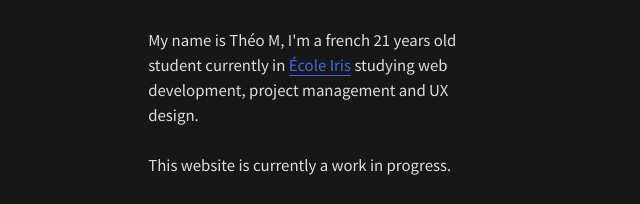
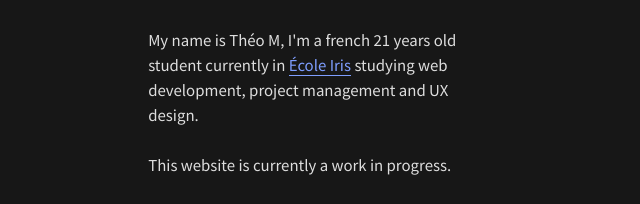
Before and after one commit to 03h7/site, a plain HTML site: page index.html in a window 1280 px wide. Shown: the part 173-377 px from the top of the page, 319-959 px from the left. Drawn offline with nearby package versions, Linux system fonts and the light colour scheme.

Commit message:
link color contrast + remove fonts.gstatics

```diff
--- a/css/style.css
+++ b/css/style.css
@@ -65,7 +65,7 @@ nav>a{
 
 p>a{
     text-decoration: none;
-    color:royalblue;
+    color:#7e9eff;
     border-bottom: 1px solid;
 
 }
--- a/index.html
+++ b/index.html
@@ -6,7 +6,6 @@
         <meta name="viewport" content="width=device-width, initial-scale=1.0">
         <meta name="robots" content="index,follow">
 
-        <link rel="preconnect" href="https://fonts.gstatic.com">
         <link href="https://fonts.googleapis.com/css2?family=Noto+Sans+JP&display=swap" rel="stylesheet">
         <link rel="shortcut icon" href="img/favicon.ico">
         <link rel="stylesheet" href="css/reset.css">
```
Also changed, not shown: exp.html (+0 -1 lines), work.html (+0 -1 lines).
